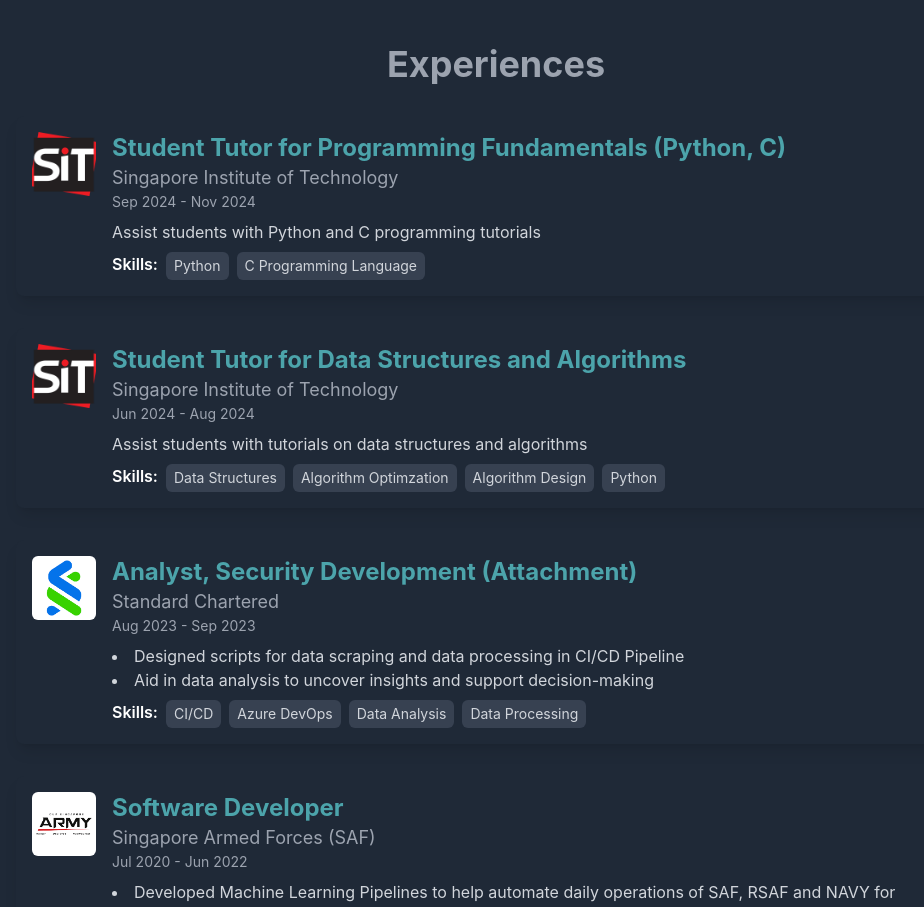
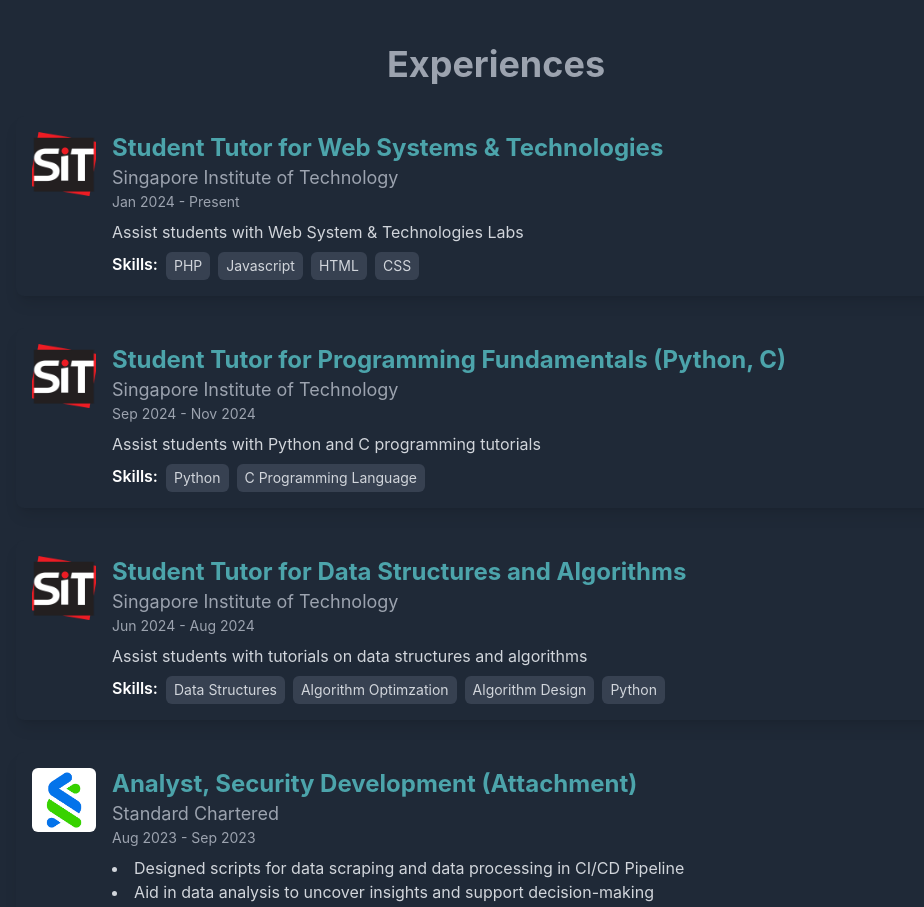
Before and after one commit to nickphoon/nickphoon.github.io, a React (Create React App) app: page / in a window 1280 px wide. Shown: the part 900-1807 px from the top of the page, without its empty margins (144-1068 px from the left). Built offline with nearby package versions, Linux system fonts and the light colour scheme.

Commit message:
updated Job Experience

```diff
--- a/src/App.js
+++ b/src/App.js
@@ -60,6 +60,14 @@ function App() {
   };
   // Job Experience
   const jobExperiences = [
+    {
+      companyImage: SIT,
+      companyName: 'Singapore Institute of Technology',
+      jobTitle: 'Student Tutor for Web Systems & Technologies',
+      date: 'Jan 2024 - Present',
+      description: 'Assist students with Web System & Technologies Labs',
+      skills: ['PHP', 'Javascript', 'HTML', 'CSS'],
+    },
     {
       companyImage: SIT,
       companyName: 'Singapore Institute of Technology',
```
Also changed, not shown: 1 other file (tests, documents, lock files or other folders).
